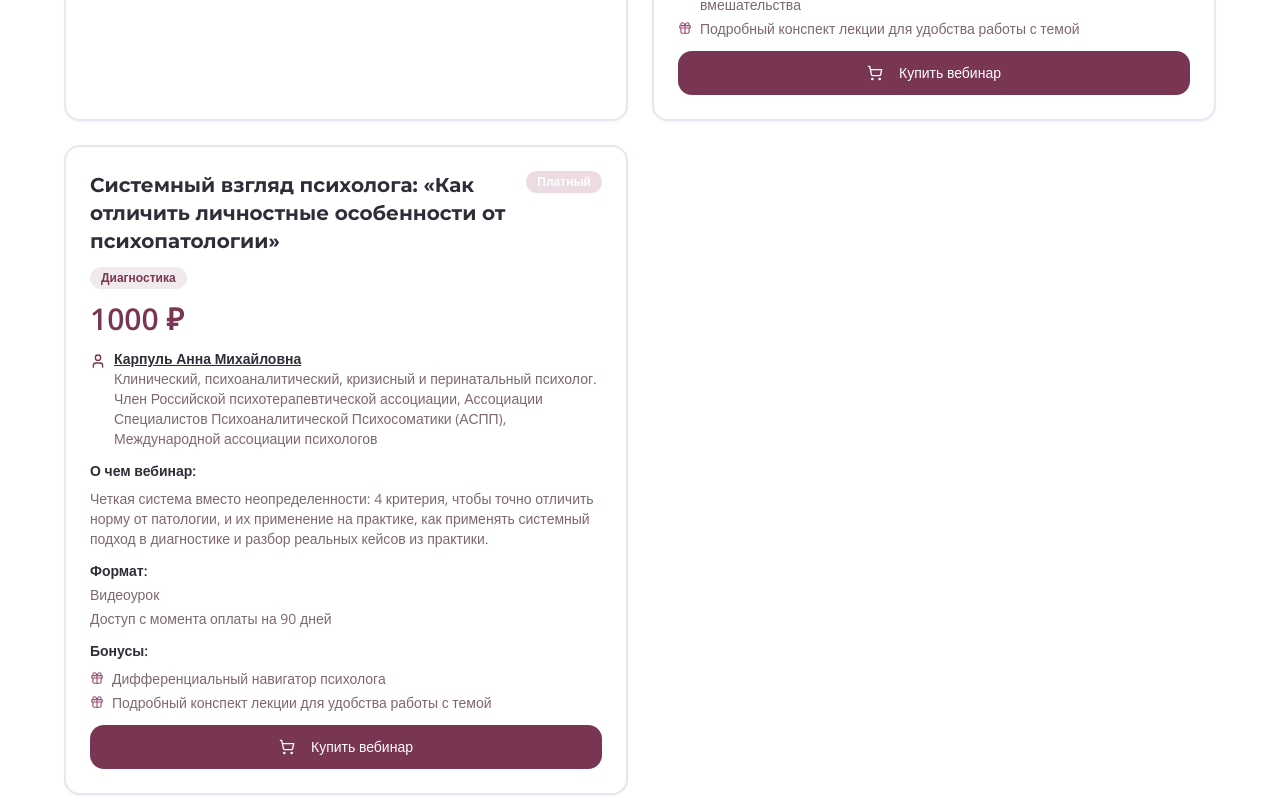
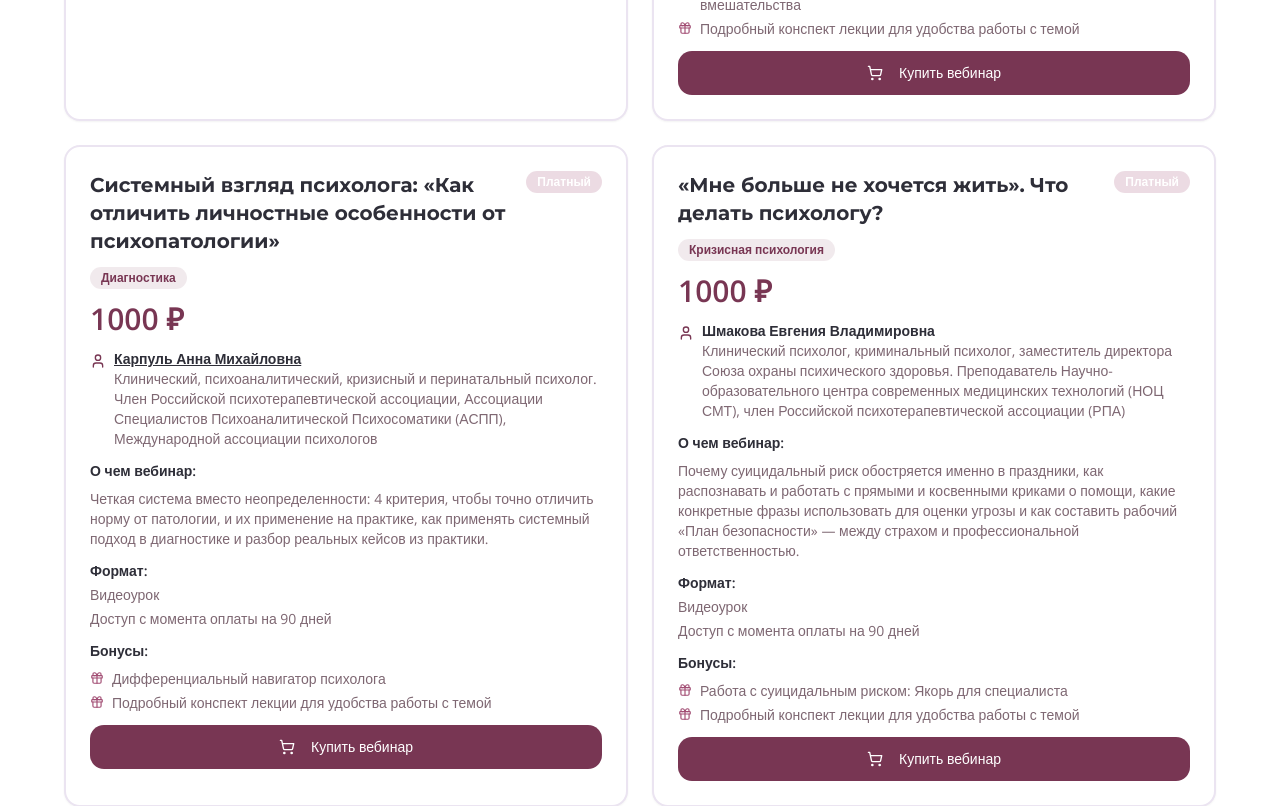
Before and after one commit to pr-poehali-dev/moscow-psychotherapy-website, a React (Vite) app: page /webinars in a window 1280 px wide. Shown: the part 994-1800 px from the top of the page. Built offline with nearby package versions, Linux system fonts and the light colour scheme.

Commit message:
feat: добавлен видеоурок по суицидальному риску

```diff
--- a/src/pages/Webinars.tsx
+++ b/src/pages/Webinars.tsx
@@ -38,6 +38,7 @@ const Webinars = () => {
       price: 1000,
       speaker: 'Владимир Бородин',
       speakerTitle: 'ДМН, профессор, врач-психиатр, психотерапевт, Руководитель отделения проблем реабилитации отдела пограничной психиатрии ГНЦССП им. В.П. Сербского',
+      speakerId: 58,
       category: 'Профессиональная этика',
       description: 'Лекция посвящена критической роли профессиональных границ в психологическом консультировании и психотерапии. В ней подробно разбирается, как границы, выполняя структурирующую, а не просто ограничивающую функцию, определяют эффективность этих видов помощи, и рассматриваются их конкретные виды, этические и технические аспекты.',
       format: 'Видеоурок',
@@ -62,6 +63,23 @@ const Webinars = () => {
       access: 'Доступ с момента оплаты на 90 дней',
       bonuses: [
         'Дифференциальный навигатор психолога',
+        'Подробный конспект лекции для удобства работы с темой'
+      ],
+      buyUrl: 'https://rosmededucation.ru/samoobrazovanie',
+      isPaid: true,
+    },
+    {
+      id: 4,
+      title: '«Мне больше не хочется жить». Что делать психологу?',
+      price: 1000,
+      speaker: 'Шмакова Евгения Владимировна',
+      speakerTitle: 'Клинический психолог, криминальный психолог, заместитель директора Союза охраны психического здоровья. Преподаватель Научно-образовательного центра современных медицинских технологий (НОЦ СМТ), член Российской психотерапевтической ассоциации (РПА)',
+      category: 'Кризисная психология',
+      description: 'Почему суицидальный риск обостряется именно в праздники, как распознавать и работать с прямыми и косвенными криками о помощи, какие конкретные фразы использовать для оценки угрозы и как составить рабочий «План безопасности» — между страхом и профессиональной ответственностью.',
+      format: 'Видеоурок',
+      access: 'Доступ с момента оплаты на 90 дней',
+      bonuses: [
+        'Работа с суицидальным риском: Якорь для специалиста',
         'Подробный конспект лекции для удобства работы с темой'
       ],
       buyUrl: 'https://rosmededucation.ru/samoobrazovanie',
```
